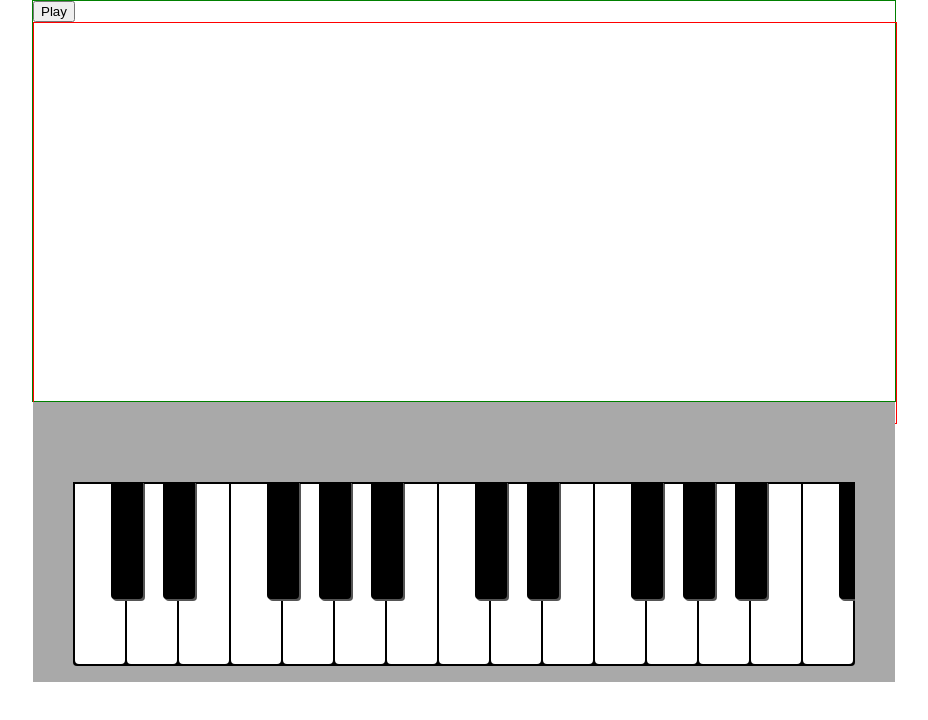
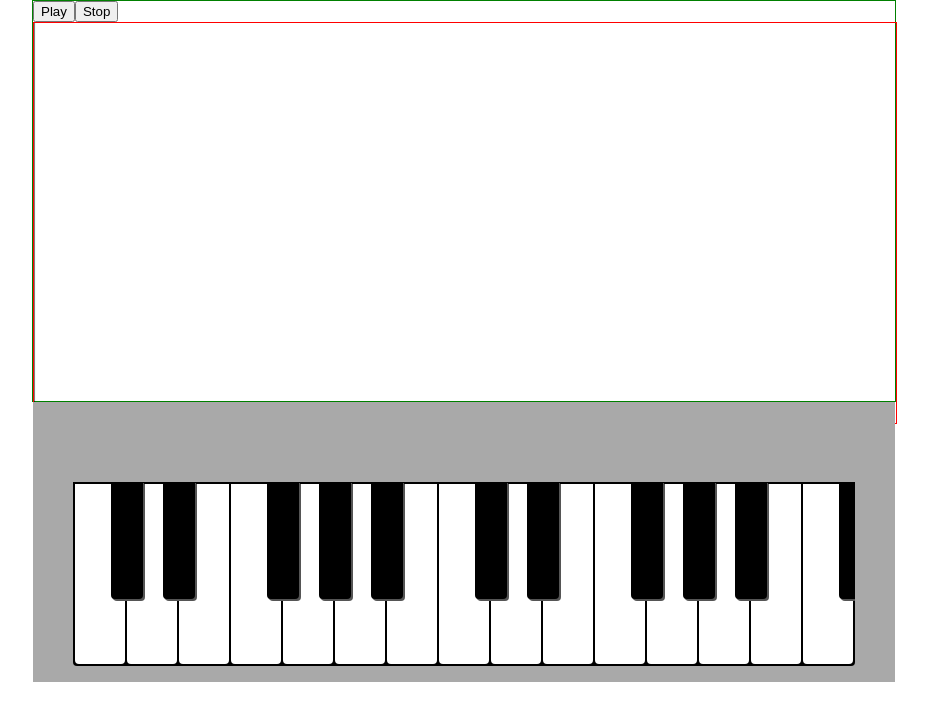
Before and after one commit to renemagitte/examenspiano-react, a React app: page / in a window 1280 px wide. Shown: the top 720 px of the page, without its empty margins (176-1104 px from the left). Built offline with nearby package versions, Linux system fonts and the light colour scheme.

Commit message:
stop button but why do i have to click twice for the playhead to reset?

```diff
--- a/src/components/NoteCanvas.js
+++ b/src/components/NoteCanvas.js
@@ -35,17 +35,30 @@ class NoteCanvas extends React.Component {
 
     if(this.state.playing){
       clearInterval(this.myVar);
-      this.setState({ playheadAt: this.state.playheadAt + 1 });
     }
 
 
   }
 
+  stop = () => {
+    clearInterval(this.myVar);
+    this.setState({ playing: !this.state.playing, playheadAt: 0 });
+
+    this.updateCanvas(this.state.playheadAt);
+  }
+
+  updatePlayhead = () => {
+    this.updateCanvas(this.state.playheadAt);
+  }
 
 
   play = () => {
     this.setState({ playheadAt: this.state.playheadAt + 1 });
     this.updateCanvas(this.state.playheadAt)
+  }
+
+  componentDidMount(){
+    this.updatePlayhead();
   }
 
 
@@ -58,6 +71,7 @@ class NoteCanvas extends React.Component {
         <div className="noteCanvas-container" id="container">
           {/* <button onClick={this.play}>Play / Pause</button> */}
           <button onClick={this.setPlayPause}>{buttonText}</button>
+          <button onClick={this.stop}>Stop</button>
           <canvas width="860" height="375" id="noteCanvas" ref="canvas"></canvas>
         </div>
       );
```
